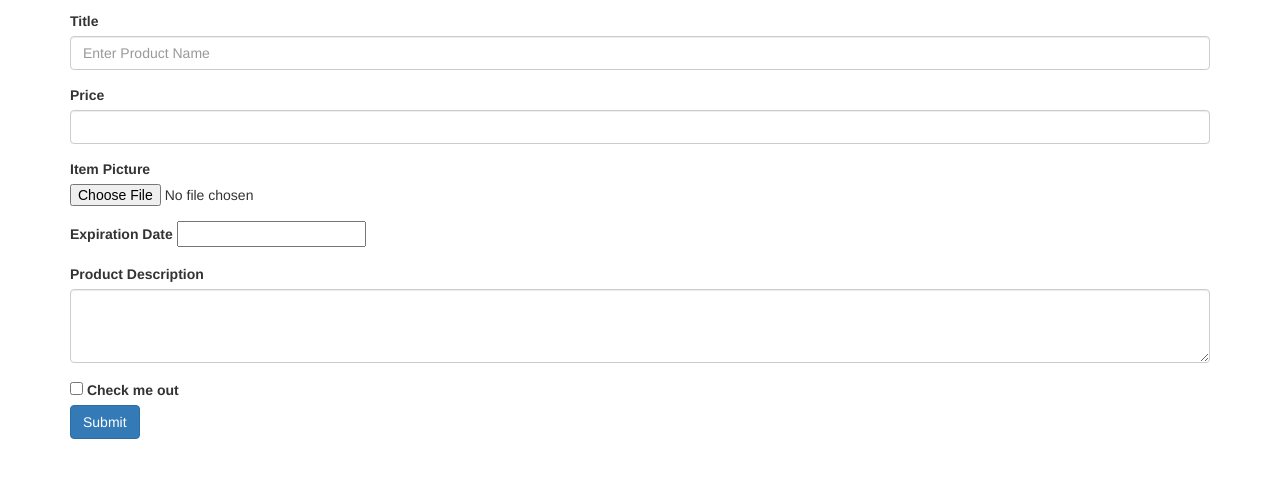
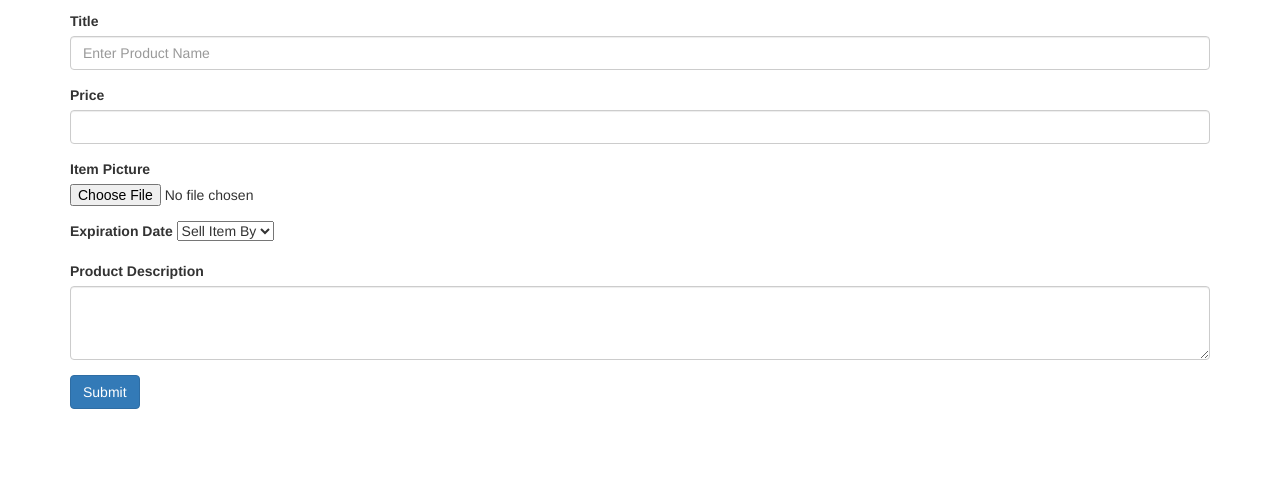
Before and after one commit to dominicwhyte/LottoDeal-Backend, a website: page LottoDeal/Front-End/sell.html in a window 1280 px wide. Shown: the part 59-536 px from the top of the page. Drawn offline with nearby package versions, Linux system fonts and the light colour scheme.

Commit message:
Changes to Sell.html to support new bid function

```diff
--- a/LottoDeal/Front-End/sell.html
+++ b/LottoDeal/Front-End/sell.html
@@ -92,7 +92,13 @@
 
     <div class="form-group">
       <label>Expiration Date</label>
-      <input type="text" name="date" id="expirDate"/>
+      <!--<input type="text" name="date" id="expirDate"/> -->
+    <select class="custom-select mb-2 mr-sm-2 mb-sm-0" id="inlineFormCustomSelect">
+    <option selected>Sell Item By</option>
+    <option value="1">1 Day</option>
+    <option value="2">1 Week</option>
+    <option value="3">1 Month</option>
+  </select>
     </div>
 
     <div class="form-group">
@@ -100,12 +106,6 @@
       <textarea name="description" class="form-control" id="description" rows="3"></textarea>
     </div>
 
-    <div class="form-check">
-      <label class="form-check-label">
-        <input type="checkbox" class="form-check-input">
-        Check me out
-      </label>
-    </div>
     <button type="submit" id="submitButton" class="btn btn-primary">Submit</button>
   </form>
 </div>
```
